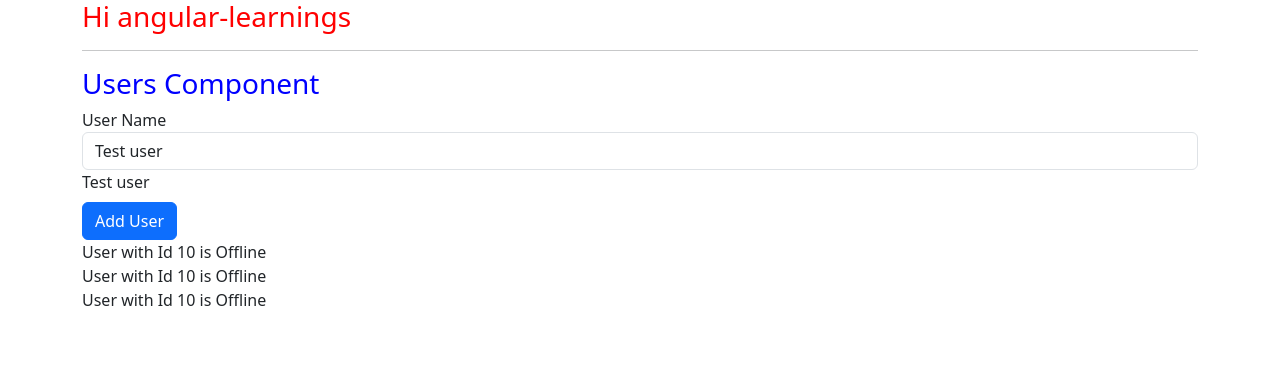
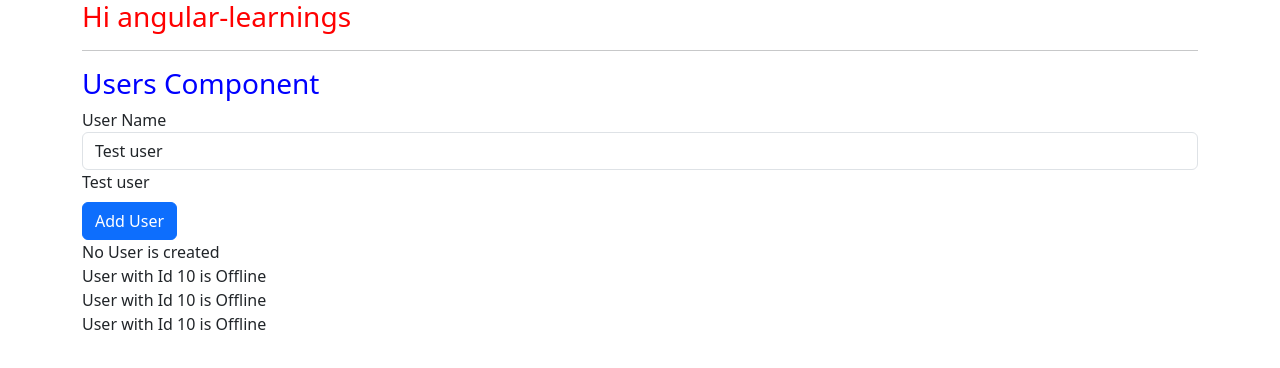
Before and after one commit to sreenath096/angular-learnings, an Angular app: page / in a window 1280 px wide. Shown: the top 368 px of the page. Built offline with nearby package versions, Linux system fonts and the light colour scheme.

Commit message:
Use ngIf with else condition

```diff
--- a/src/app/users/users.component.html
+++ b/src/app/users/users.component.html
@@ -6,7 +6,11 @@
     <div>{{ userName }}</div>
 </div>
 <button class="btn btn-primary" [disabled]="!allowNewUser" (click)="changeUserCreatedStatus()">Add User</button>
-<div *ngIf="isUserCreated"> User is created and the username is {{userName}}</div>
+<div *ngIf="isUserCreated; else nouser"> User is created and the username is {{userName}}</div>
+<!-- <div *ngIf="!isUserCreated"> No User is created </div> -->
+<ng-template #nouser>
+    <div> No User is created </div>
+</ng-template>
 <app-user></app-user>
 <app-user></app-user>
 <app-user></app-user>
```
